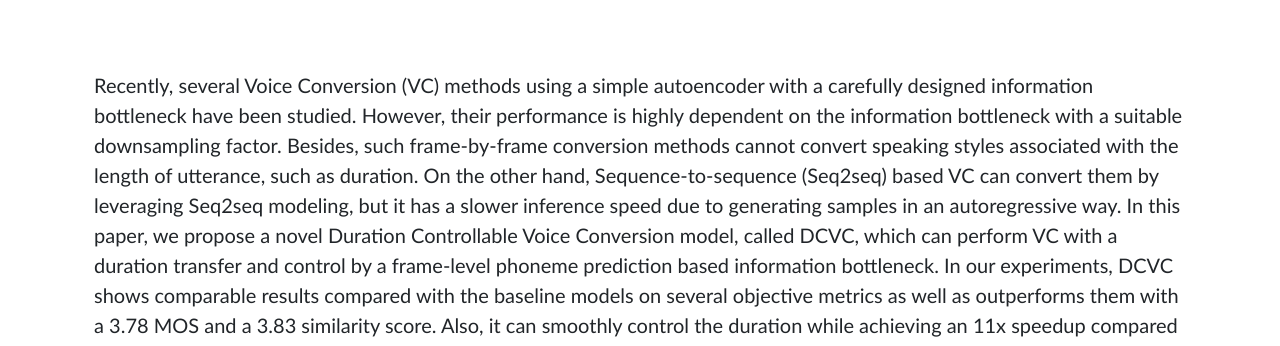
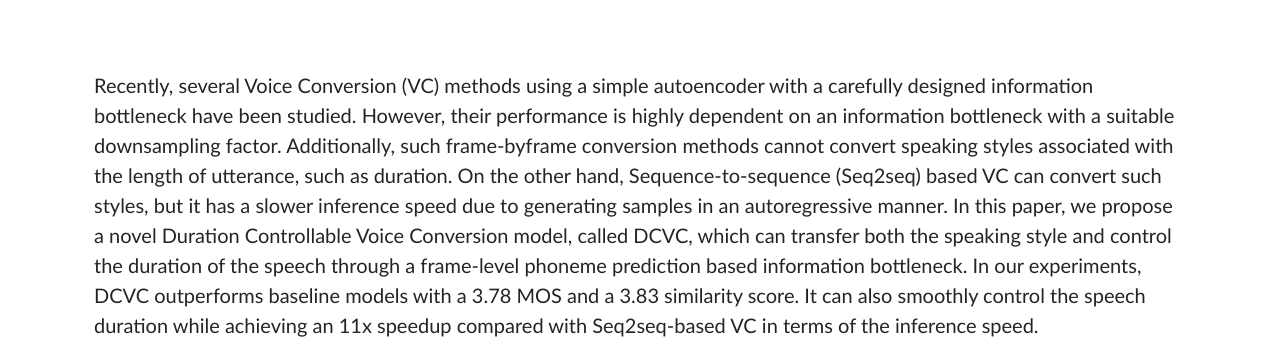
Before and after one commit to ananymous-DCVC/DCVC_ananymous, a plain HTML site: page index.html in a window 1280 px wide. Shown: the part 601-947 px from the top of the page. Drawn offline with nearby package versions, Linux system fonts and the light colour scheme; a web font is replaced by a local one.

Commit message:
fix index.html

```diff
--- a/index.html
+++ b/index.html
@@ -51,7 +51,7 @@
                 <!-- Portfolio Grid Items-->
                 <div class="row justify-content-center">
                     <div class="col-lg-12 ml-auto">
-                        <p class="pre-wrap lead">Recently, several Voice Conversion (VC) methods using a simple autoencoder with a carefully designed information bottleneck have been studied. However, their performance is highly dependent on the information bottleneck with a suitable downsampling factor. Besides, such frame-by-frame conversion methods cannot convert speaking styles associated with the length of utterance, such as duration. On the other hand, Sequence-to-sequence (Seq2seq) based VC can convert them by leveraging Seq2seq modeling, but it has a slower inference speed due to generating samples in an autoregressive way. In this paper, we propose a novel Duration Controllable Voice Conversion model, called DCVC, which can perform VC with a duration transfer and control by a frame-level phoneme prediction based information bottleneck. In our experiments, DCVC shows comparable results compared with the baseline models on several objective metrics as well as outperforms them with a 3.78 MOS and a 3.83 similarity score. Also, it can smoothly control the duration while achieving an 11x speedup compared with Seq2seq-based VC in terms of the inference speed.</p>
+                        <p class="pre-wrap lead">Recently, several Voice Conversion (VC) methods using a simple autoencoder with a carefully designed information bottleneck have been studied. However, their performance is highly dependent on an information bottleneck with a suitable downsampling factor. Additionally, such frame-byframe conversion methods cannot convert speaking styles associated with the length of utterance, such as duration. On the other hand, Sequence-to-sequence (Seq2seq) based VC can convert such styles, but it has a slower inference speed due to generating samples in an autoregressive manner. In this paper, we propose a novel Duration Controllable Voice Conversion model, called DCVC, which can transfer both the speaking style and control the duration of the speech through a frame-level phoneme prediction based information bottleneck. In our experiments, DCVC outperforms baseline models with a 3.78 MOS and a 3.83 similarity score. It can also smoothly control the speech duration while achieving an 11x speedup compared with Seq2seq-based VC in terms of the inference speed.</p>
                     </div>
                 </div>
             </div>
```
